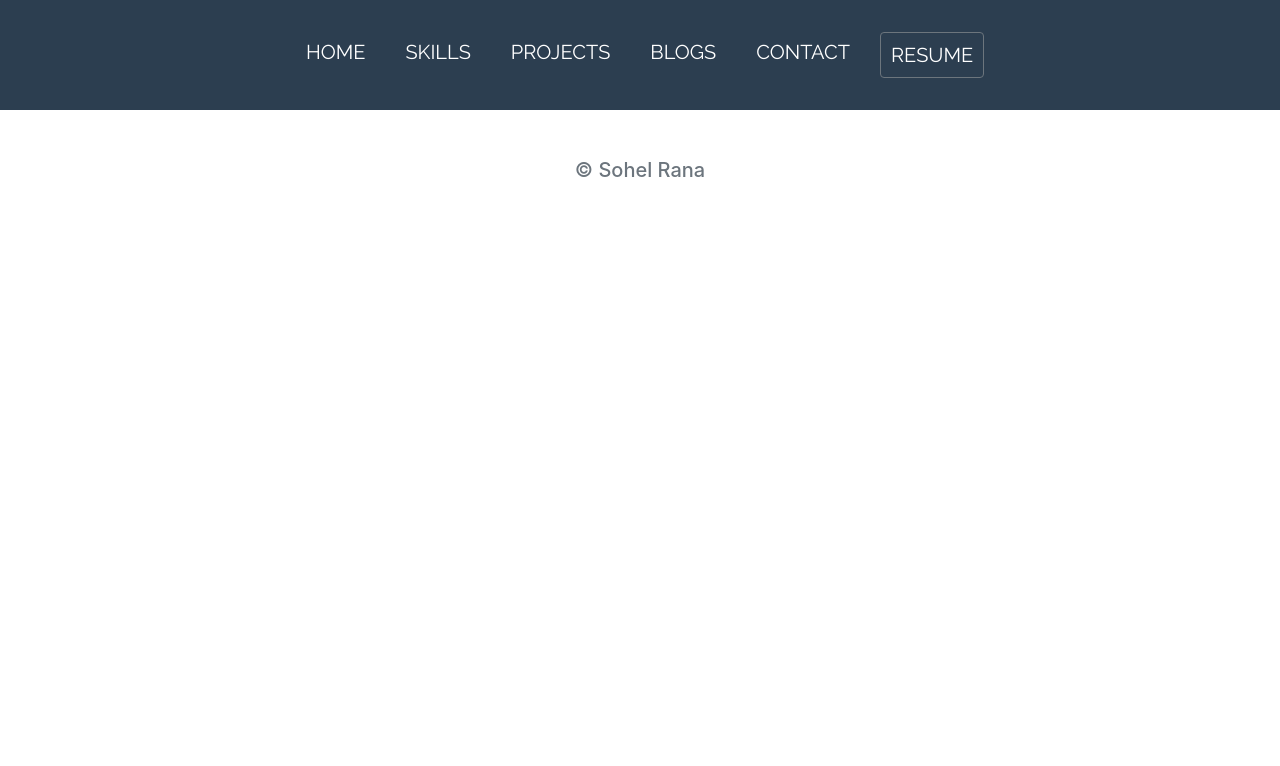
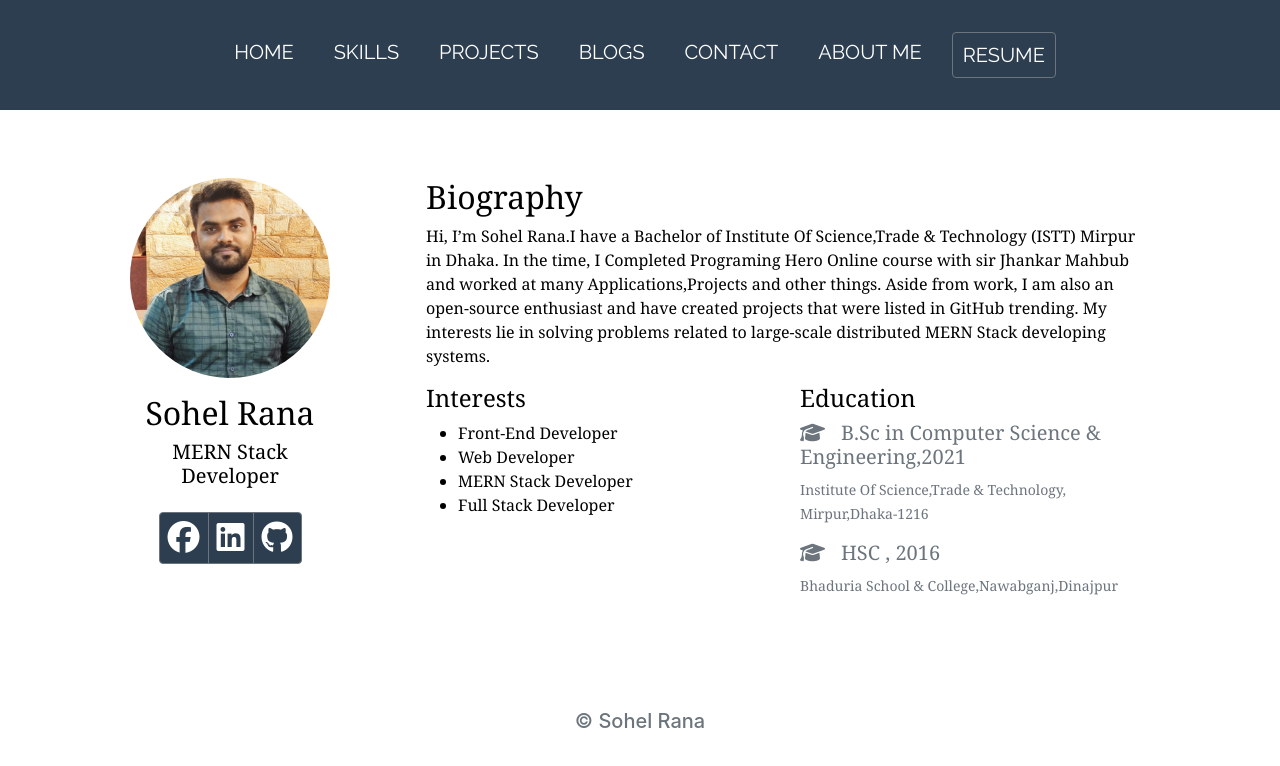
Before and after one commit to sohel72989/my-web-developig-portfolio, a React (Create React App) app: page /aboutMe in a window 1280 px wide. Shown: the top 766 px of the page. Built offline with nearby package versions, Linux system fonts and the light colour scheme.

Commit message:
about me

```diff
--- a/src/App.js
+++ b/src/App.js
@@ -6,7 +6,6 @@ import {
 } from "react-router-dom";
 import Home from './Pages/Home/Home';
 import Contact from './Pages/Home/Contact/Contact';
-import Information from './Pages/Home/Information/Information';
 import Project from './Pages/Home/Project/Project';
 import Footer from './Pages/Home/Footer/Footer';
 import Skills from './Pages/Home/Skill/Skills';
@@ -15,7 +14,7 @@ import ProjectDetailOne from './Pages/Home/Project/ProjectDetail/ProjectDetailOn
 import ProjectDetailTwo from './Pages/Home/Project/ProjectDetail/ProjectDetailTwo';
 import ProjectDetailThree from './Pages/Home/Project/ProjectDetail/ProjectDetailThree';
 import Header from './Pages/Home/Header/Header';
-
+import AboutMe from './Pages/Home/Information/AboutMe';
 function App() {
   return (
     <BrowserRouter>
@@ -26,8 +25,8 @@ function App() {
       <Route path="/skills" element={<Skills />} />
       <Route path="/blogs" element={<Blogs />} />
       <Route path="/contact" element={<Contact />} />
-      <Route path="/information" element={<Information />} />
       <Route path="/project" element={<Project />} />
+      <Route path="/aboutMe" element={<AboutMe />} />
       <Route path="/projectDetailOne" element={<ProjectDetailOne />} />
       <Route path="/projectDetailTwo" element={<ProjectDetailTwo />} />
       <Route path="/projectDetailThree" element={<ProjectDetailThree />} />
--- a/src/Pages/Home/Header/Header.js
+++ b/src/Pages/Home/Header/Header.js
@@ -22,6 +22,9 @@ const Header = () => {
           <Link to="/contact" className="hv">
             CONTACT
           </Link>
+          <Link to="/aboutMe" className="hv">
+            ABOUT ME
+          </Link>
           <Button target="_blank" href="https://drive.google.com/drive/folders/1a4DVBo4Tg9UMw33FRAPSzKAaQBYpXSbe" variant="outline-secondary" className=" blue text response">RESUME</Button>
         </div>
 
--- a/src/Pages/Home/Home.js
+++ b/src/Pages/Home/Home.js
@@ -1,12 +1,12 @@
 import React from 'react';
-import Information from './Information/Information';
 import Contact from './Contact/Contact';
 import Project from './Project/Project';
 import Skills from './Skill/Skills';
+import AboutMe from './Information/AboutMe';
 const Home = () => {
     return (
         <div>
-            <Information />
+            <AboutMe />
             <Skills/>
             <Project/>
             <Contact />
--- a/src/Pages/Home/Information/Information.js
+++ b/src/Pages/Home/Information/AboutMe.js
@@ -4,9 +4,9 @@ import image from '../../../img/information/sohel_rana.jpg';
 import './Information.css';
 
 
-const Information = () => {
+const AboutMe = () => {
     return (
-      <div className="container font">
+      <div className="container font w-100">
         <div className="p-5 text-center">
           <Image src={image} roundedCircle alt="avatar" className="styled" />
           <h2 className="pt-3">Sohel Rana</h2>
@@ -85,4 +85,4 @@ const Information = () => {
     );
 };
 
-export default Information;
+export default AboutMe;
```
